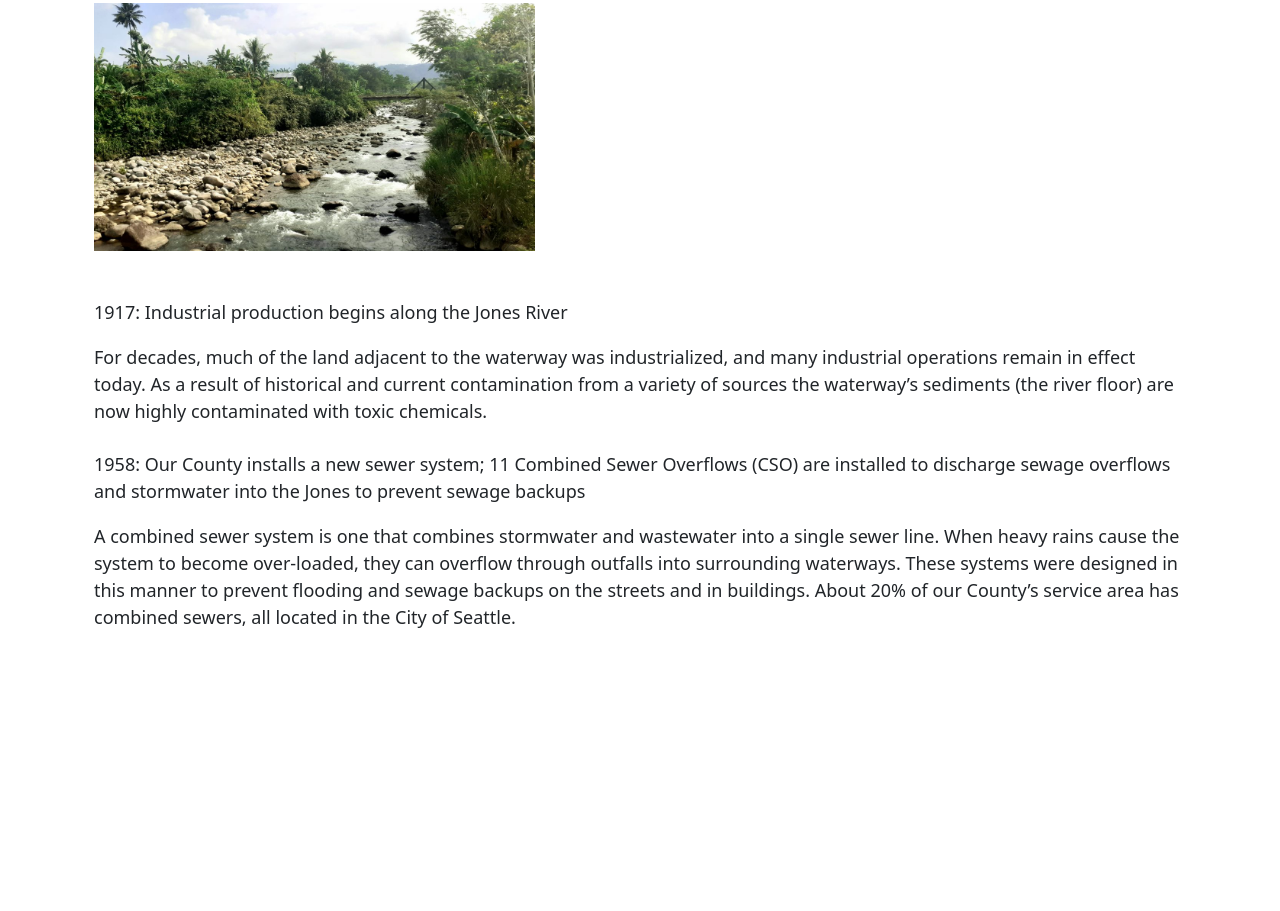
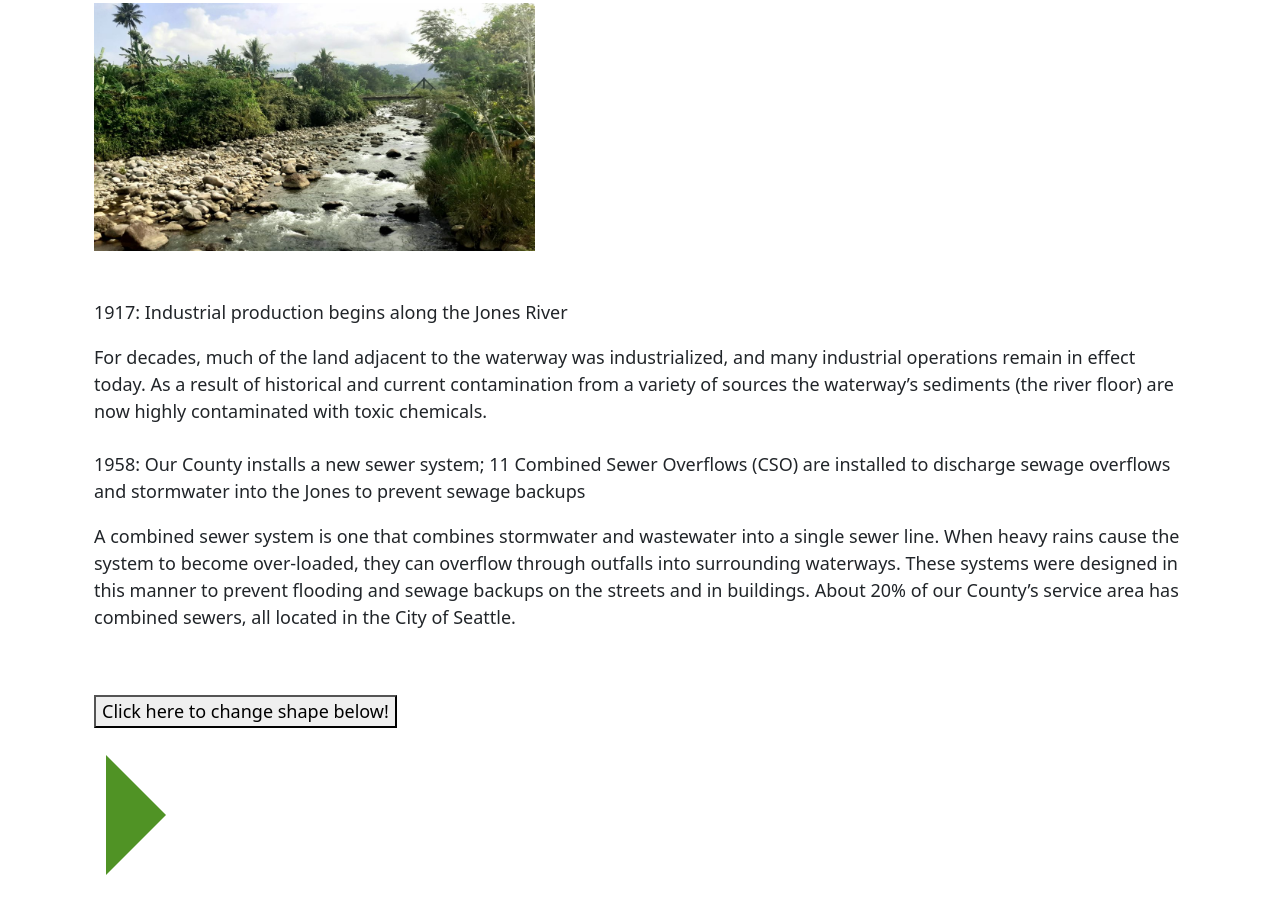
Before and after one commit to purrogrammer/EI-test, a plain HTML site: page index.html in a window 1280 px wide. Shown: the part 1115-2026 px from the top of the page. Before the commit the page ends 1858 px from the top, so only its background shows below. Drawn offline with nearby package versions, Linux system fonts and the light colour scheme.

Commit message:
add button to change shape

```diff
--- a/index.html
+++ b/index.html
@@ -12,6 +12,8 @@
     integrity="sha384-1BmE4kWBq78iYhFldvKuhfTAU6auU8tT94WrHftjDbrCEXSU1oBoqyl2QvZ6jIW3"
     crossorigin="anonymous"
   />
+
+
   </head>
     <body>
 
@@ -81,9 +83,33 @@ In the early 1900s, the section of the river that runs through present day Seatt
   <br><br>
 </div>
 </div>
+ <div class="container">
+<button id="changeButton" onclick="changeShape()">Click here to change shape below!</button> <br><br>
+<div class="container">
+<div id="triangle-transform" class="triangle">
 
-<footer>
+</div>
 
-</footer>
+</div>
+
+<script>
+function changeShape() {
+
+        if (document.getElementById("triangle-transform").className == "triangle") {
+            document.getElementById("triangle-transform").className = "square";
+        } else {
+            document.getElementById("triangle-transform").className = "triangle";
+        }
+}
+
+</script>
+
+
+
+<!-- <script src="scripts.js"></script> -->
+
+
+
+
     </body>
     </html>
--- a/styles.css
+++ b/styles.css
@@ -52,3 +52,20 @@ header {
 .date-text {
     margin-bottom: 26px;
 }
+/* Triangle transform  */
+
+
+  .triangle{
+    width: 0;
+    height: 0;
+    border-top: 60px solid transparent;
+    border-bottom: 60px solid transparent;
+    border-left: 60px solid #509325;
+  }
+
+  .square {
+    width: 100px;
+    height: 100px;
+    background: hotpink;
+
+     }
```
Also changed, not shown: scripts.js (added, +9 -0 lines).
